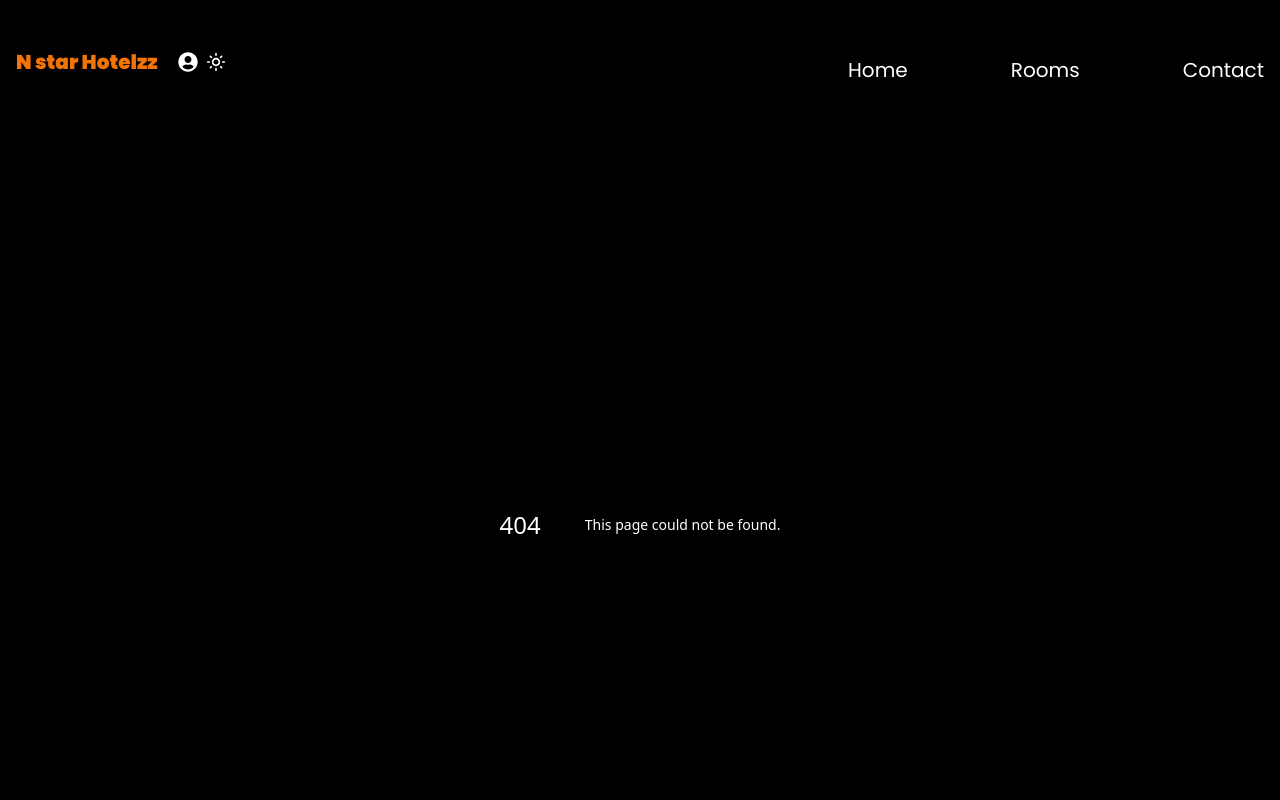
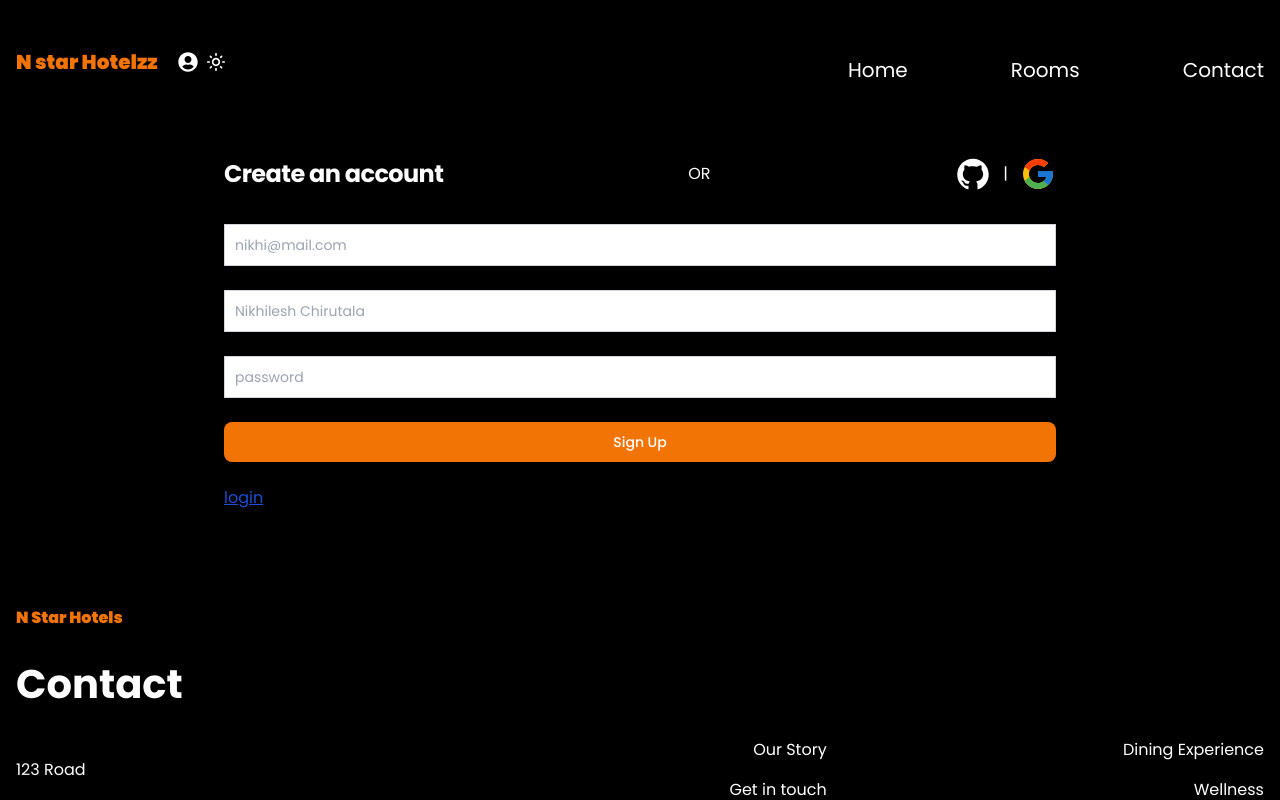
Before and after one commit to nikhilesh2010/hotel-management, a Next.js app: page /auth in a window 1280 px wide. Before the commit this address had no page. Shown: the top 800 px of the page. Built offline with nearby package versions, Linux system fonts and the light colour scheme.

Commit message:
Added the Form to Create account(only design)

```diff
--- /dev/null
+++ b/src/app/auth/page.tsx
@@ -0,0 +1,30 @@
+import { AiFillGithub } from "react-icons/ai";
+import { FcGoogle } from "react-icons/fc";
+
+const Auth = () => {
+  const inputStyles = 'border border-gray-300 sm:text-sm text-black rounded:lg block w-full p-2.5 ease-in-out focus:outline-none focus:rounded-lg'
+  return (
+    <section className="container mx-auto">
+      <div className="p-6 space-y-4 md:space-y-6 sm:p-8 w-80 md:w-[70%] mx-auto">
+        <div className="flex mb-8 flex-col md:flex-row items-center justify-between">
+          <h1 className="text-xl font-bold leading-tight tracking-tight md:text-2xl">Create an account</h1>
+          <p>OR</p>
+          <span className="inline-flex items-center">
+            <AiFillGithub className="mr-3 text-4xl cursor-pointer text-black dark:text-white" />
+            |
+            <FcGoogle className="ml-3 text-4xl cursor-pointer" />
+          </span>
+        </div>
+        <form className="space-y-4 md:space-y-6">
+          <input type="email" name="email" id="email" placeholder="nikhi@mail.com" required className={inputStyles} />
+          <input type="text" name="name" id="name" placeholder="Nikhilesh Chirutala" required className={inputStyles} />
+          <input type="password" name="password" id="password" placeholder="password" minLength={6} required className={inputStyles} />
+          <button type="submit" className="w-full bg-teritary-dark focus:outline-none font-medium rounded-lg text-sm px-5 py-2.5 text-center">Sign Up</button>
+        </form>
+        <button type="submit" className="text-blue-700 underline">login</button>
+      </div>
+    </section>
+  );
+}
+
+export default Auth;
```
